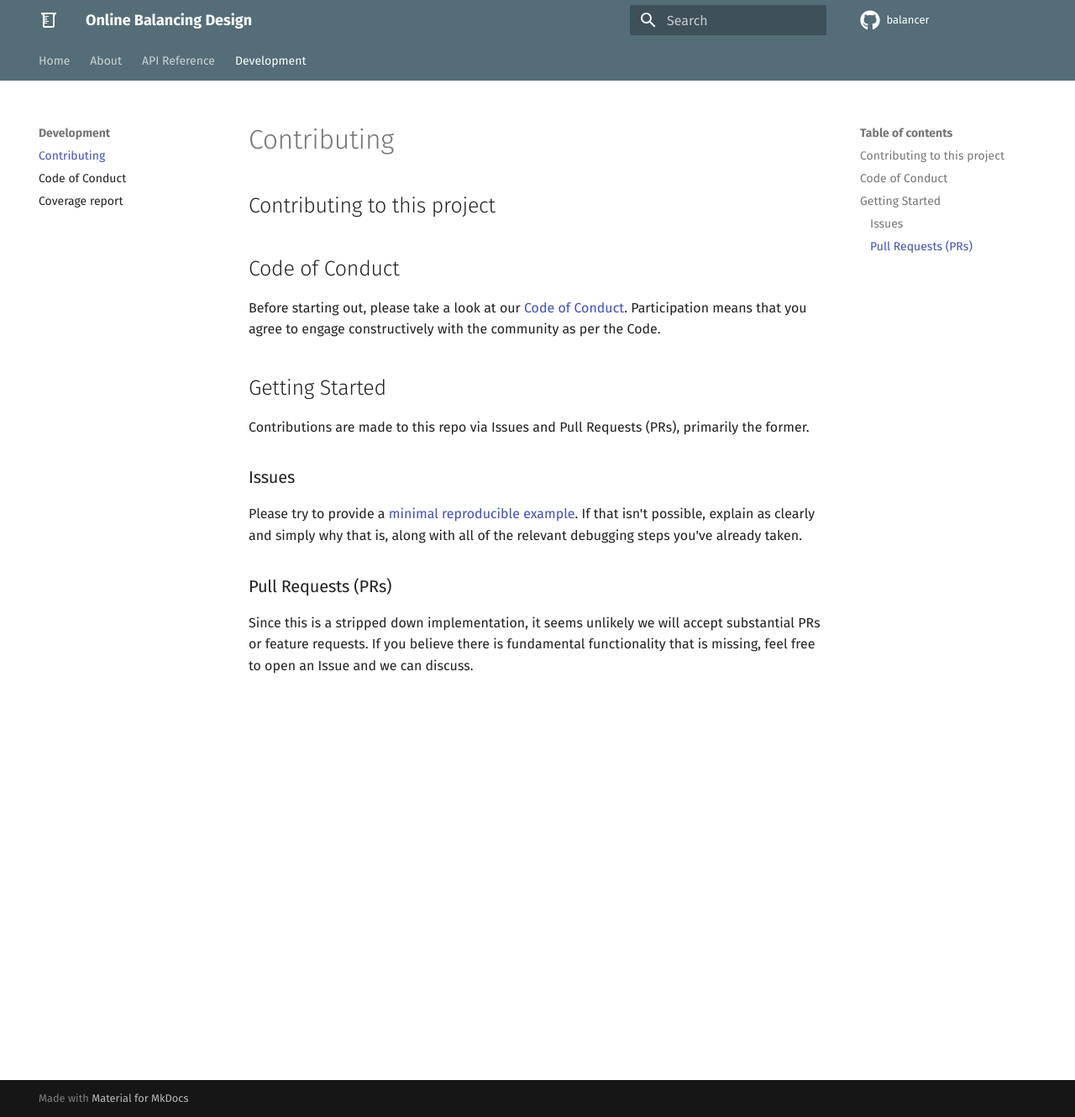
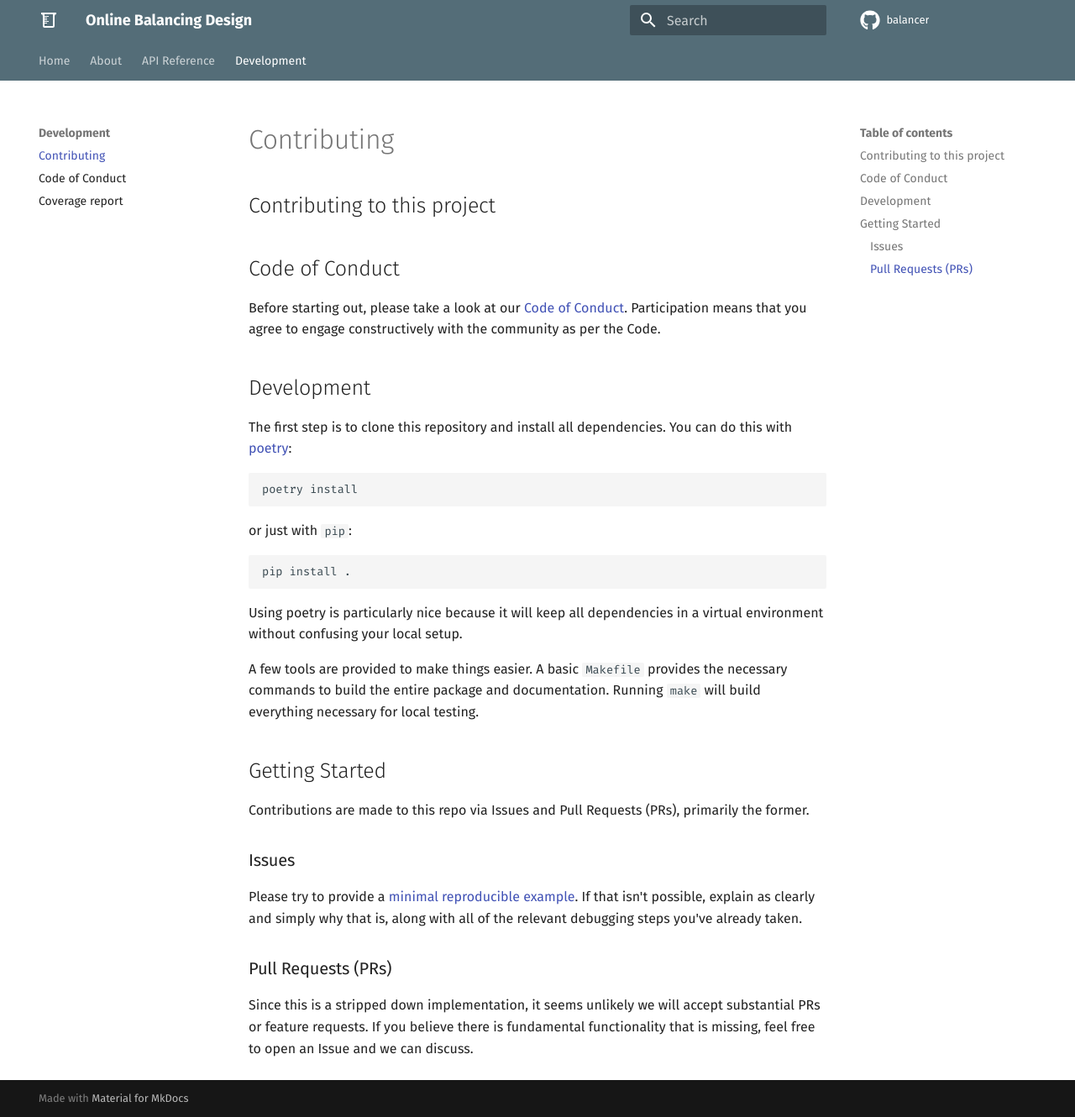
Before and after one commit to ddimmery/balancer-package, an MkDocs documentation site: the page built from docs/contributing.md, in a window 1280 px wide and 1330 px high. Shown: the whole window at 84% size. Built offline with MkDocs 1.6.1 and Material for MkDocs 9.7.7, drawn with Linux system fonts in a browser that asks for light colours; comment, search, counter and statistics services are not loaded.

````diff
--- a/docs/contributing.md
+++ b/docs/contributing.md
@@ -3,6 +3,23 @@
 ## Code of Conduct
 
 Before starting out, please take a look at our [Code of Conduct](code_of_conduct.md). Participation means that you agree to engage constructively with the community as per the Code.
+
+## Development
+
+The first step is to clone this repository and install all dependencies. You can do this with [poetry](https://python-poetry.org/):
+
+```
+poetry install
+```
+
+or just with `pip`:
+```
+pip install .
+```
+
+Using poetry is particularly nice because it will keep all dependencies in a virtual environment without confusing your local setup.
+
+A few tools are provided to make things easier. A basic `Makefile` provides the necessary commands to build the entire package and documentation. Running `make` will build everything necessary for local testing.
 
 ## Getting Started
 Contributions are made to this repo via Issues and Pull Requests (PRs), primarily the former.
````
Also changed, not shown: 2 other files.
